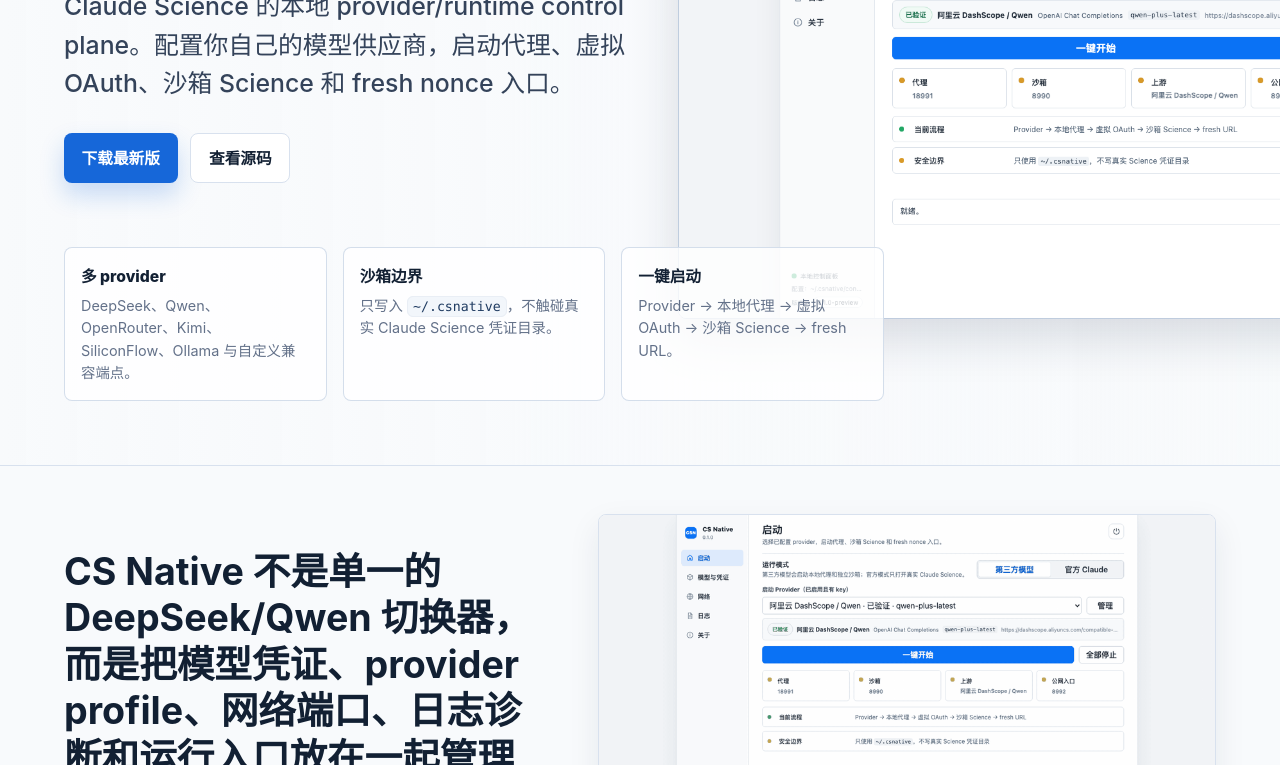
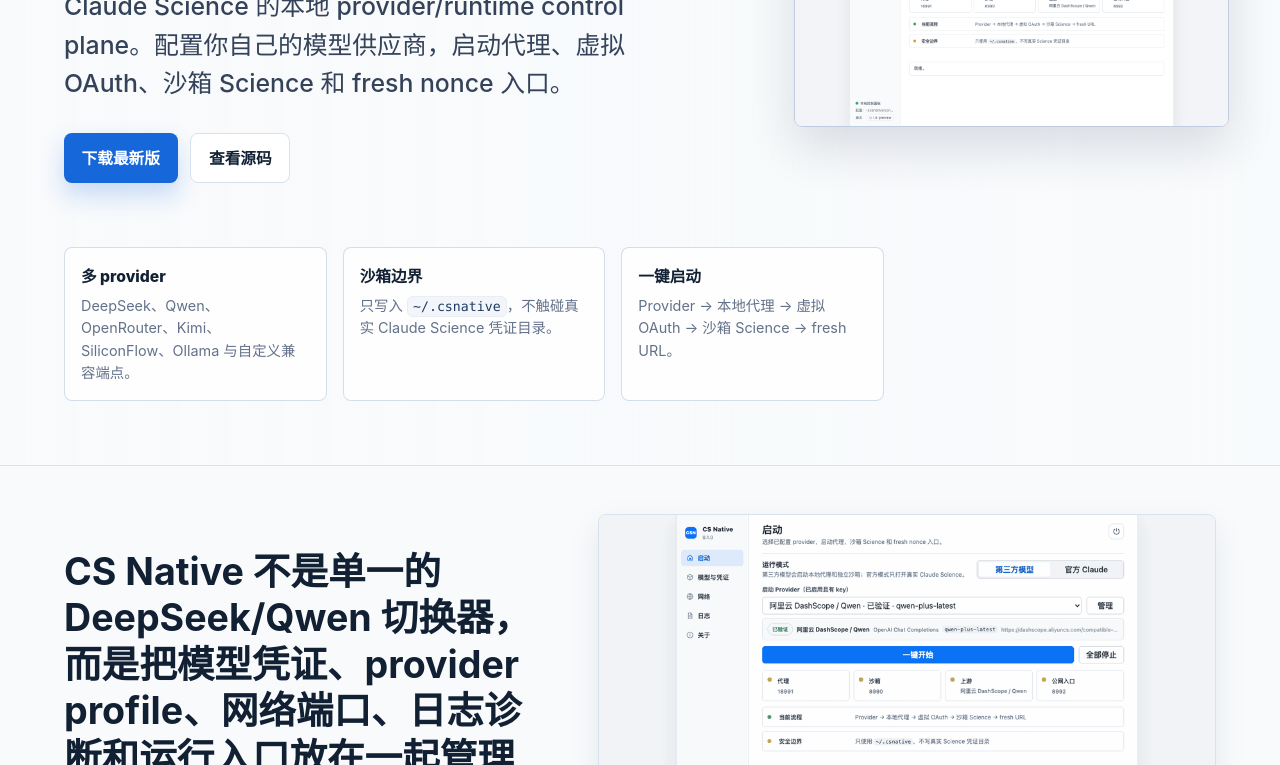
Before and after one commit to eust-w/CSNative, a plain HTML site: page docs/index.html in a window 1280 px wide. Shown: the part 335-1100 px from the top of the page. Drawn offline with Linux system fonts and the light colour scheme.

Commit message:
🎨 fix: keep Pages hero media in view

```diff
--- a/docs/styles.css
+++ b/docs/styles.css
@@ -184,8 +184,9 @@
 
 .hero-media {
   position: absolute;
-  inset: 8rem -16vw 0 auto;
-  width: min(63vw, 960px);
+  top: clamp(8rem, 18vh, 11rem);
+  right: 4vw;
+  width: min(34vw, 680px);
   pointer-events: none;
 }
 
@@ -560,7 +561,8 @@
 }
 
 html[dir="rtl"] .hero-media {
-  inset: 8rem auto 0 -16vw;
+  right: auto;
+  left: 4vw;
 }
 
 html[dir="rtl"] .check-list li {
```
